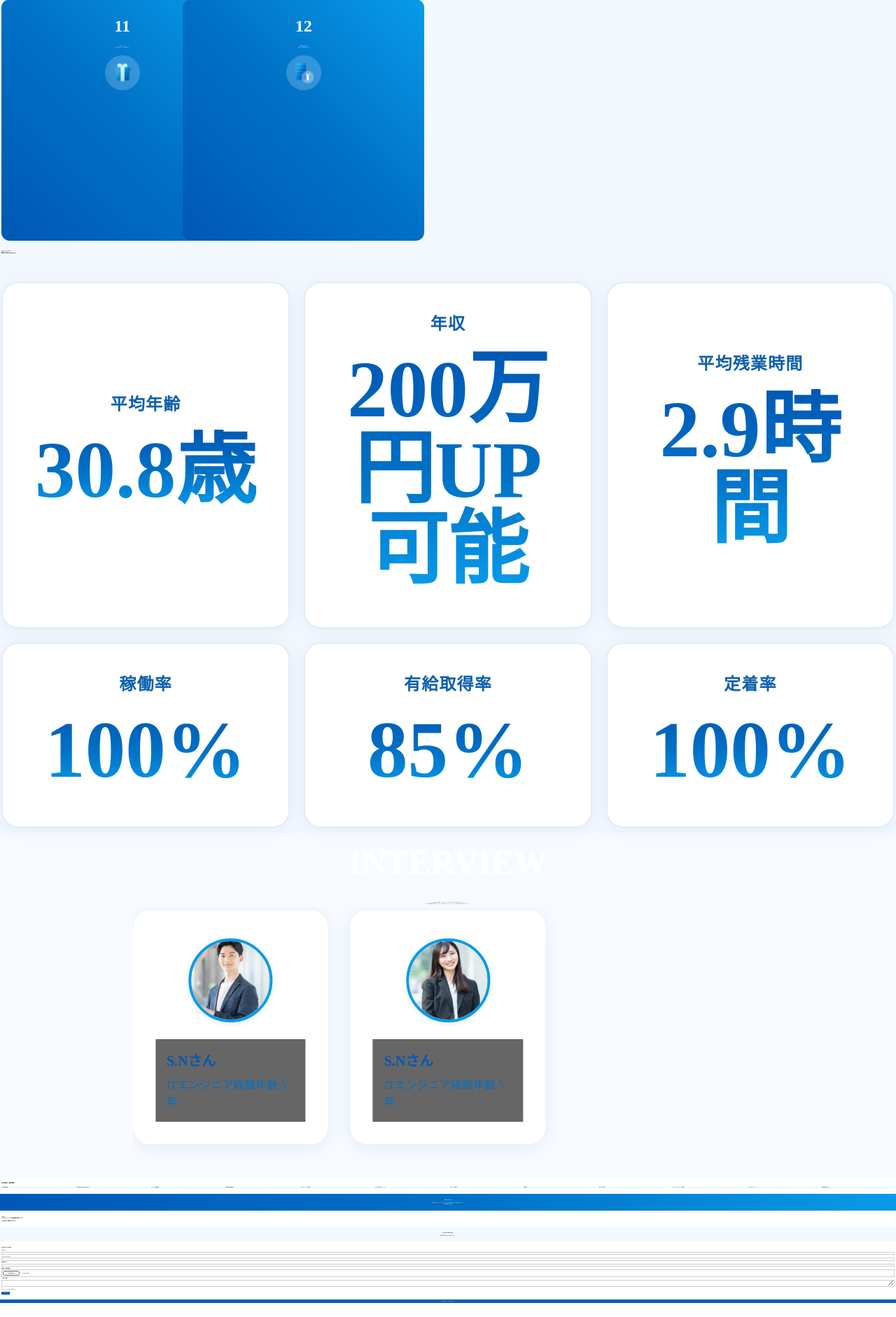
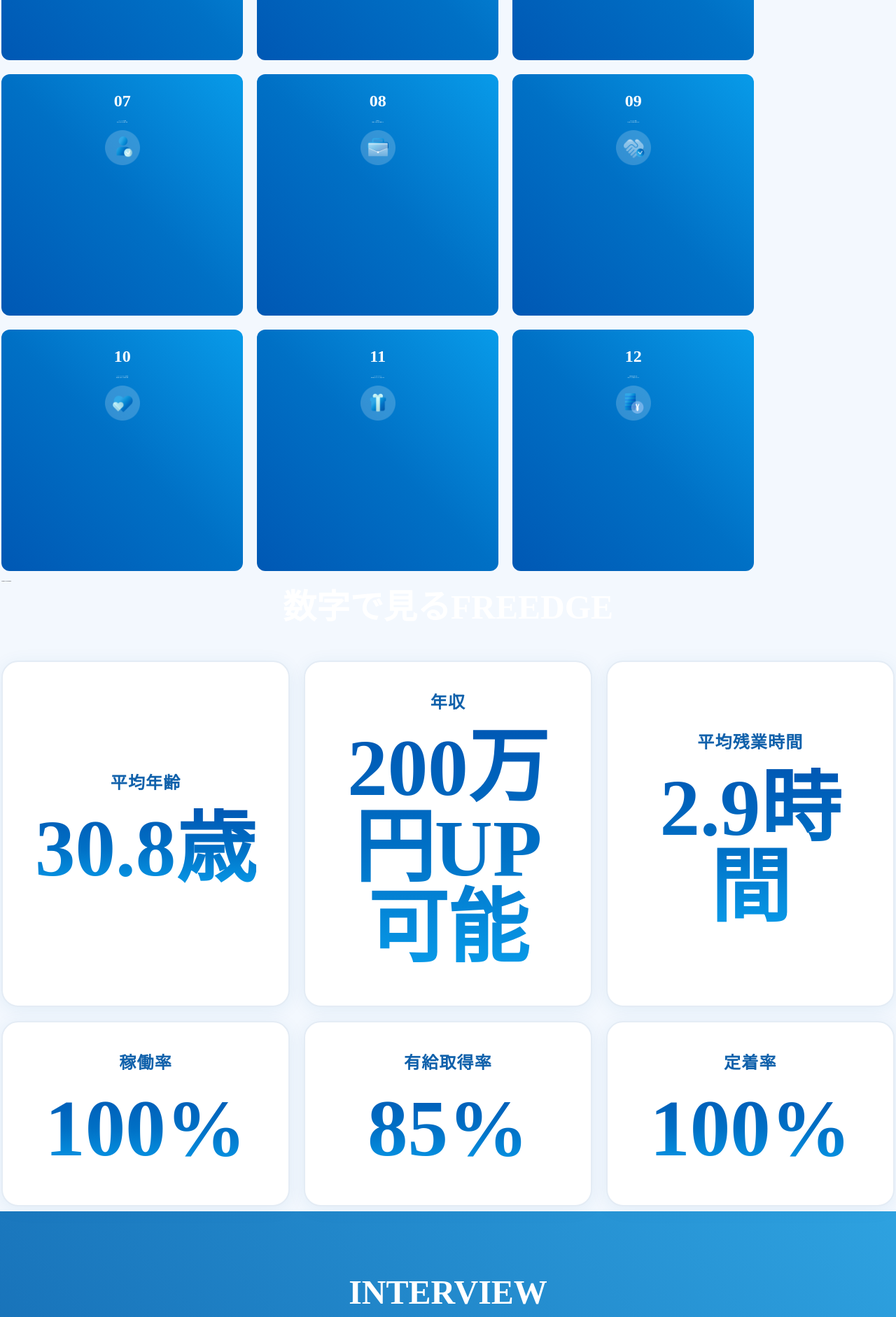
Before and after one commit to ryu-hp/lm_feedge, a PHP site: page / in a window 1280 px wide; the page is wider, and only the part inside the window is pictured. Shown: the part 3743-5625 px from the top of that part at 70% size. Run offline with PHP 8.4, Linux system fonts and the light colour scheme.

Commit message:
インタビューセクションのスタイルを更新し、レイアウトをフレックスボックスに変更しました。グリッド設定を削除し、レスポンシブデザインを改善しました。

```diff
--- a/css/style.css
+++ b/css/style.css
@@ -297,27 +297,12 @@ select::-ms-expand {
 }
 
 .work__grid {
-  display: grid;
-  grid-template-columns: repeat(auto-fit, minmax(220px, 1fr));
+  display: -webkit-box;
+  display: -ms-flexbox;
+  display: flex;
+  -ms-flex-wrap: wrap;
+      flex-wrap: wrap;
   gap: 20px;
-  -webkit-box-pack: center;
-      -ms-flex-pack: center;
-          justify-content: center;
-}
-@media (max-width: 1200px) {
-  .work__grid {
-    grid-template-columns: repeat(auto-fit, minmax(260px, 1fr));
-  }
-}
-@media (max-width: 900px) {
-  .work__grid {
-    grid-template-columns: repeat(2, 1fr);
-  }
-}
-@media (max-width: 600px) {
-  .work__grid {
-    grid-template-columns: 1fr;
-  }
 }
 
 .work__item {
@@ -363,37 +348,43 @@ select::-ms-expand {
 }
 
 .section--interview {
-  padding: 5rem 0;
-  background: #f7fbff;
+  width: 100vw;
+  background: linear-gradient(49deg, #1061AB 0%, #2EA2E0 100%);
+  padding: 80px 0;
 }
-.section--interview .section__inner {
-  max-width: 1200px;
-  margin: 0 auto;
-  padding: 0 20px;
-}
-.section--interview .section__title {
+
+.section__title {
   color: #fff;
   font-size: 48px;
   text-align: center;
   margin-bottom: 20px;
 }
-.section--interview .interview__title-group {
+
+.interview__title-group {
   text-align: center;
   margin-bottom: 2.5rem;
 }
-.section--interview .interview__title-sub {
-  font-size: clamp(1rem, 1rem + 0.0028742515 * (100vw - 375px), 1.15rem);
-  color: #555;
-  margin-top: 0.625rem;
+
+.interview__title-sub {
+  color: #fff;
+  font-size: 16px;
+  text-align: center;
+  margin-bottom: 50px;
 }
-.section--interview .interview__body {
+
+.interview__body {
   max-width: 900px;
   margin: 0 auto;
 }
-.section--interview .interview__body .interview-swiper {
+
+.interview-swiper {
   padding-bottom: 40px;
+  width: 100vw;
+  max-width: 100vw;
+  margin-left: calc(50% - 50vw);
 }
-.section--interview .interview__body .interview-swiper .swiper-slide {
+
+.swiper-slide {
   display: -webkit-box;
   display: -ms-flexbox;
   display: flex;
@@ -401,12 +392,14 @@ select::-ms-expand {
       -ms-flex-pack: center;
           justify-content: center;
 }
-.section--interview .interview__body .interview-swiper .interview__item {
+
+.interview__item {
+  width: 340px;
+  border-radius: 16px;
+  overflow: hidden;
   background: #fff;
-  border-radius: 24px;
-  -webkit-box-shadow: 0 4px 24px rgba(0, 88, 180, 0.1);
-          box-shadow: 0 4px 24px rgba(0, 88, 180, 0.1);
-  padding: 40px 32px 32px 32px;
+  -webkit-box-shadow: 0 4px 12px rgba(0, 0, 0, 0.2);
+          box-shadow: 0 4px 12px rgba(0, 0, 0, 0.2);
   display: -webkit-box;
   display: -ms-flexbox;
   display: flex;
@@ -417,19 +410,31 @@ select::-ms-expand {
   -webkit-box-align: center;
       -ms-flex-align: center;
           align-items: center;
-  width: 320px;
   -webkit-transition: -webkit-box-shadow 0.3s;
   transition: -webkit-box-shadow 0.3s;
   transition: box-shadow 0.3s;
   transition: box-shadow 0.3s, -webkit-box-shadow 0.3s;
   text-align: center;
+  margin-top: 2.5rem;
+  padding: 40px 32px 32px 32px;
+  position: relative;
 }
-.section--interview .interview__body .interview-swiper .interview__item-image {
-  margin-bottom: 24px;
+.interview__item::before {
+  content: "";
+  position: absolute;
+  left: 0;
+  bottom: 0;
+  width: 100%;
+  height: 100%;
+  pointer-events: none;
+  z-index: 1;
+  background: -webkit-gradient(linear, left bottom, left top, from(rgba(16, 97, 171, 0.6)), color-stop(70%, rgba(37, 45, 47, 0)));
+  background: linear-gradient(0deg, rgba(16, 97, 171, 0.6) 0%, rgba(37, 45, 47, 0) 70%);
 }
-.section--interview .interview__body .interview-swiper .interview__item-image img {
-  width: 120px;
-  height: 120px;
+
+.interview__item-image img {
+  width: 100%;
+  display: block;
   -o-object-fit: cover;
      object-fit: cover;
   border-radius: 50%;
@@ -437,34 +442,26 @@ select::-ms-expand {
   -webkit-box-shadow: 0 2px 8px rgba(0, 112, 197, 0.12);
           box-shadow: 0 2px 8px rgba(0, 112, 197, 0.12);
 }
-.section--interview .interview__body .interview-swiper .interview__item-text {
+
+.interview__item-text {
   padding: 16px;
   background: rgba(0, 0, 0, 0.6);
   color: #fff;
   text-align: left;
+  position: absolute;
+  bottom: 20px;
+  left: 20px;
 }
-.section--interview .interview__body .interview-swiper .interview__item-text .interview__name {
+
+.interview__name {
   font-size: 20px;
   font-weight: bold;
   margin-bottom: 8px;
   color: #0058B4;
 }
-.section--interview .interview__body .interview-swiper .interview__item-text .interview__experience {
-  font-size: 16px;
-  color: #0070C5;
-}
-
-.interview__item {
-  margin-top: 2.5rem;
-}
-
-.interview__name {
-  font-weight: 700;
-}
 
 .interview__experience {
-  font-size: clamp(0.875rem, 0.875rem + 0.0025149701 * (100vw - 375px), 1.00625rem);
-  color: #333333;
+  font-size: 14px;
 }
 
 .interview__comment {
--- a/scss/page/_work-style.scss
+++ b/scss/page/_work-style.scss
@@ -13,20 +13,9 @@
 }
 
 .work__grid {
-  display: grid;
-  grid-template-columns: repeat(auto-fit, minmax(220px, 1fr));
+  display: flex;
+  flex-wrap: wrap;
   gap: 20px;
-  justify-content: center;
-
-  @media (max-width: 1200px) {
-    grid-template-columns: repeat(auto-fit, minmax(260px, 1fr));
-  }
-  @media (max-width: 900px) {
-    grid-template-columns: repeat(2, 1fr);
-  }
-  @media (max-width: 600px) {
-    grid-template-columns: 1fr;
-  }
 }
 
 .work__item {
```
